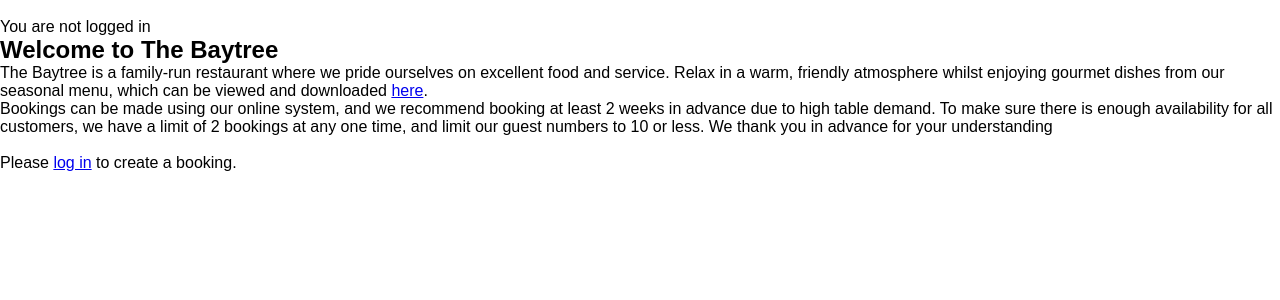
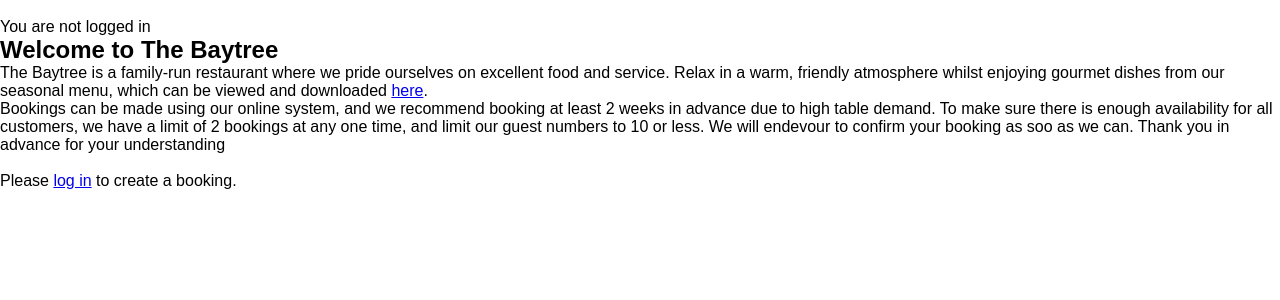
Before and after one commit to HGlass07/Restaurant-Bookings, a Django app: page / in a window 1280 px wide. Shown: the part 164-464 px from the top of the page. Run offline with Django 5.2, Linux system fonts and the light colour scheme.

Commit message:
updated menu pdf for testing purposes

```diff
--- a/templates/base.html
+++ b/templates/base.html
@@ -78,13 +78,13 @@
         <p id="background-info">
             The Baytree is a family-run restaurant where we pride ourselves on excellent food and service.
             Relax in a warm, friendly atmosphere whilst enjoying gourmet dishes from our seasonal menu,
-            which can be viewed and downloaded <a href="{% static 'menu.pdf' %}">here</a>.
+            which can be viewed and downloaded <a href="{% static 'menu.pdf' %}" target="_blank">here</a>.
         </p>
         <p>
             Bookings can be made using our online system, and we recommend booking at least 2 weeks in advance
             due to high table demand. To make sure there is enough availability for all customers, we have a
-            limit of 2 bookings at any one time, and limit our guest numbers to 10 or less. We thank you in
-            advance for your understanding
+            limit of 2 bookings at any one time, and limit our guest numbers to 10 or less. We will endevour to
+            confirm your booking as soo as we can. Thank you in advance for your understanding
         </p>
     </section>
     <br>
```
Also changed, not shown: 1 other file.
